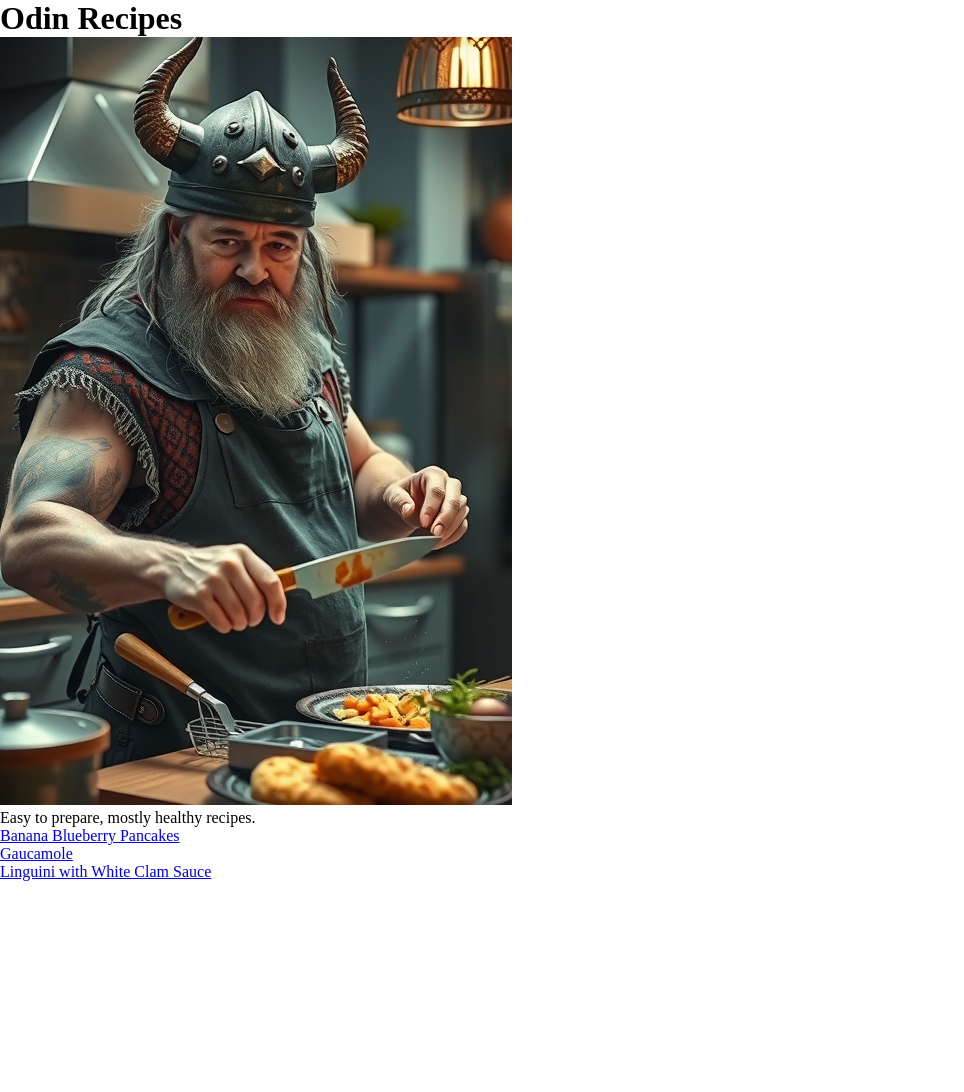
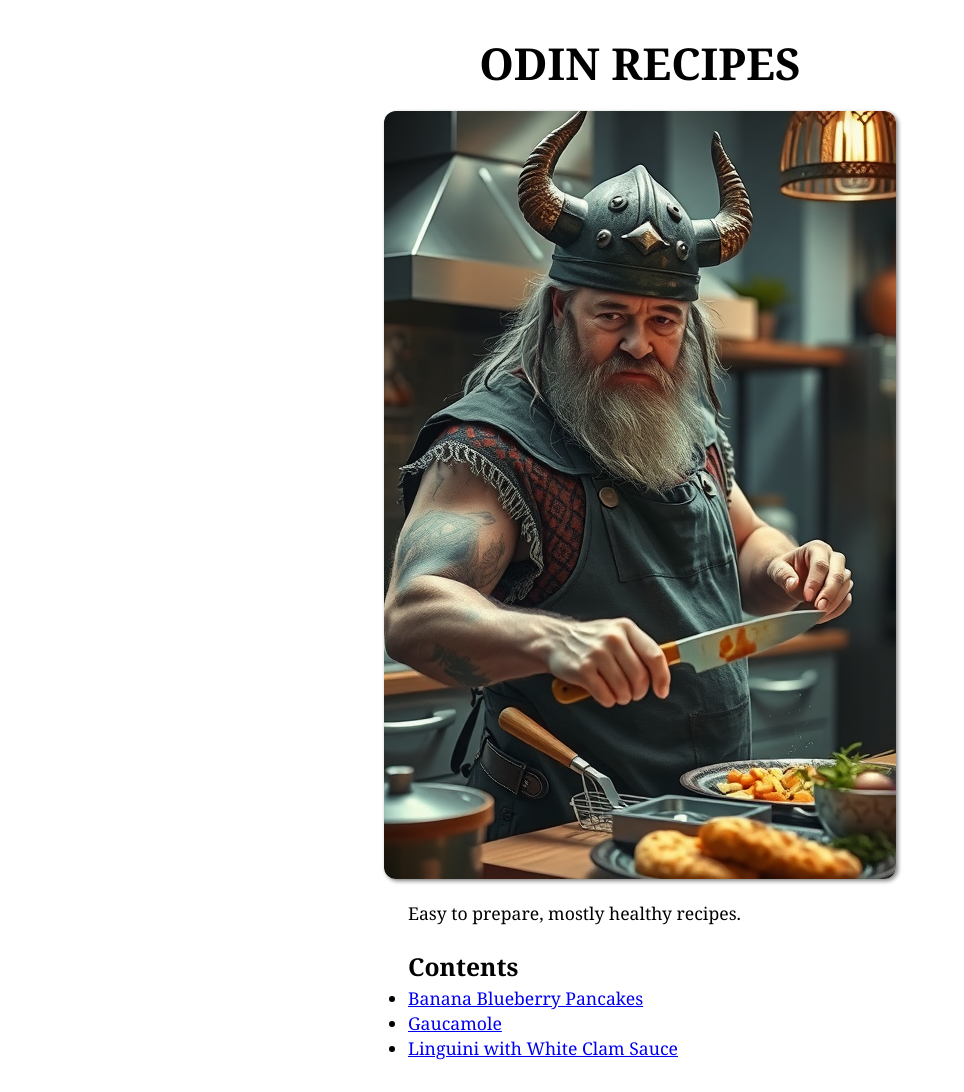
Before and after one commit to mistermaxk/odin-recipes, a plain HTML site: page index.html in a window 1280 px wide. Shown: the whole page, without its empty margins (0-964 px from the left). Before the commit the page ends 881 px from the top, so only its background shows below. Drawn offline with Linux system fonts and the light colour scheme.

Commit message:
Update CSS for basic layout

```diff
--- a/css/style.css
+++ b/css/style.css
@@ -1,6 +1,6 @@
 * {
     padding: 0;
-    margin: 0;
+    margin: 0;gi
     box-sizing: border-box;
 }
 
@@ -9,3 +9,50 @@
     margin: inherit;
     box-sizing: inherit;
 }
+
+body {
+    font-family:Georgia, 'Times New Roman', Times, serif;
+    font-size: 1.1em;
+    line-height: 1.4em;
+}
+
+img {
+    border-radius: 12px;
+    box-shadow: 2px 2px 4px gray;
+    margin: 8px auto 16px;
+}
+
+h1 {
+    text-align: center;
+    font-size: 1.7em;
+    line-height: 1.8em;
+}
+
+h2 {
+    font-size: 1.4em;
+    line-height: 1.5em;
+}
+
+#cover {
+    padding: 8px 0;
+}
+
+#main-title {
+    font-size: 2.5em;
+    text-transform: uppercase;
+}
+
+#cover p,
+#cover h2 {
+    margin-left: 24px;
+}
+
+.container {
+    margin: 16px auto;
+    width: 512px;
+}
+
+.subsection {
+    padding: 16px 0;
+    margin-left: 24px;
+}
--- a/index.html
+++ b/index.html
@@ -9,11 +9,12 @@
 <body>
     <div class="container">
         <div id="cover">
-            <h1>Odin Recipes</h1>
+            <h1 id="main-title">Odin Recipes</h1>
             <img src="images/odin_cooks.png" width="512" alt="The Norse God Odin, prepares a meal">
             <p>Easy to prepare, mostly healthy recipes.</p>
         </div>
         <div class="subsection">
+            <h2>Contents</h2>
             <ul>
                 <li><a href="recipes/pancakes.html">Banana Blueberry Pancakes</a></li>
                 <li><a href="recipes/guacamole.html">Gaucamole</a></li>
```
